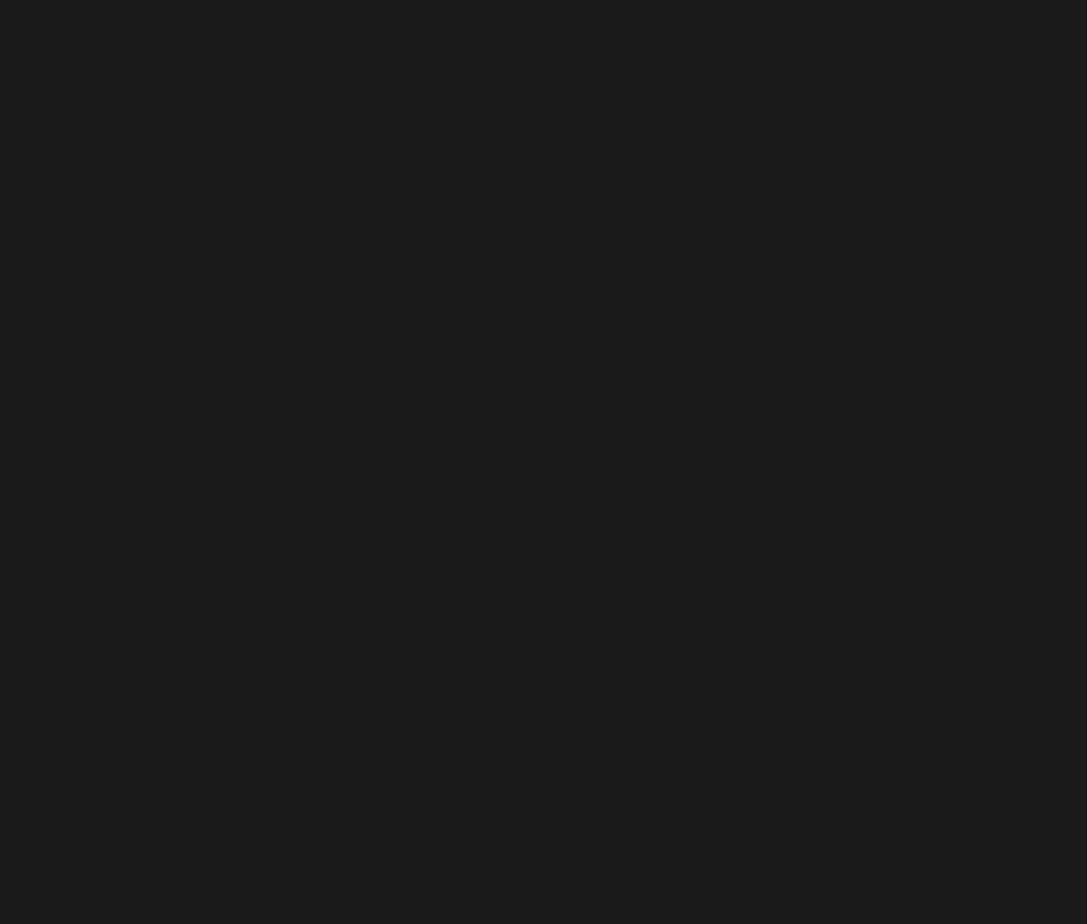
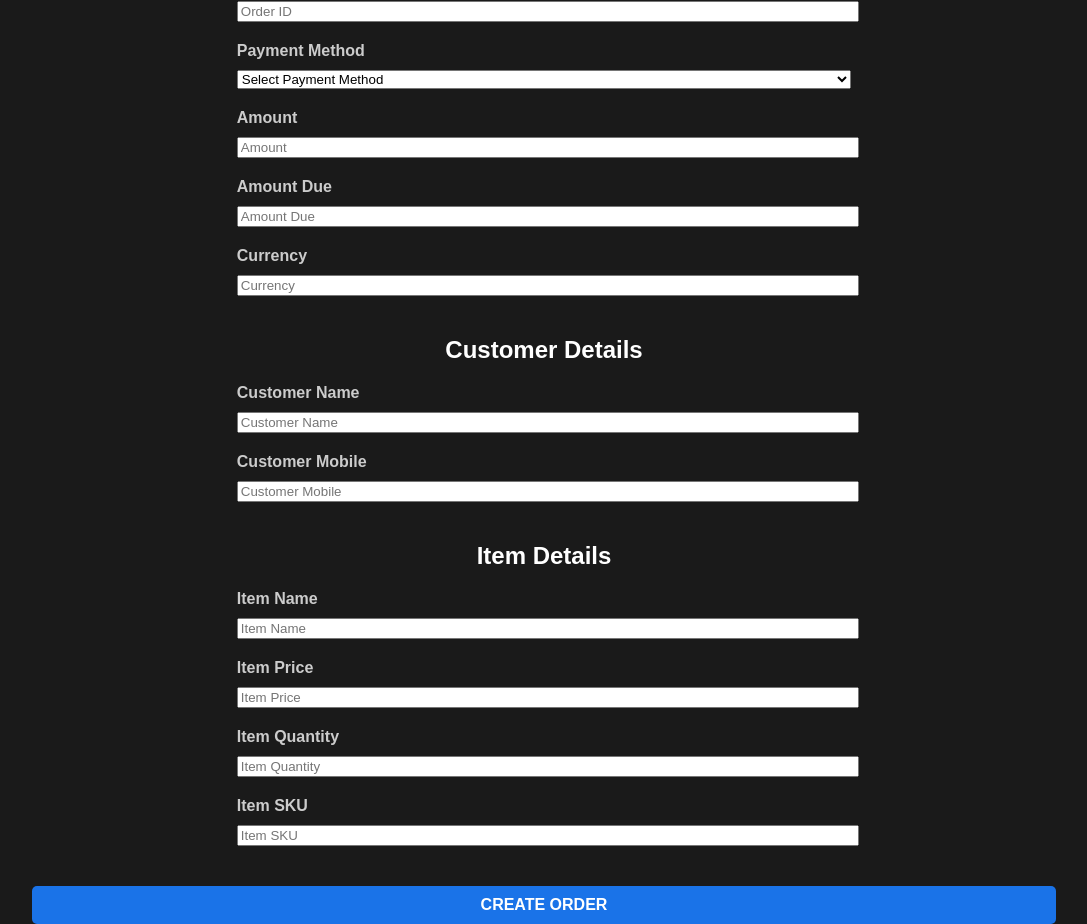
Before and after one commit to mrnbrase/OTO-APIs, a React (Create React App) app in the folder appa/: page / in a window 1280 px wide. Shown: the part 709-1633 px from the top of the page, without its empty margins (96-1183 px from the left). Before the commit the page ends 800 px from the top, so only its background shows below. Built offline with nearby package versions, Linux system fonts and the light colour scheme; no server answers.

Commit message:
a test create order working kinda

```diff
--- a/appa/src/App.js
+++ b/appa/src/App.js
@@ -1,10 +1,12 @@
 import React from 'react';
-import ShippingData from './ShippingData'; // adjust the path if necessary
+import ShippingData from './ShippingData';
+import CreateOrder from './createorder'; // Import the CreateOrder component
 
 function App() {
   return (
     <div className="App">
       <ShippingData />
+      <CreateOrder />
     </div>
   );
 }
--- /dev/null
+++ b/appa/src/createorder.css
@@ -0,0 +1,32 @@
+.form {
+    display: flex;
+    flex-direction: column;
+    align-items: center;
+}
+
+.label {
+    display: flex;
+    flex-direction: column;
+    width: 80%;
+    margin-bottom: 20px;
+}
+
+.input {
+    margin-top: 10px;
+    width: 100%;
+}
+
+.button {
+    width: 80%;
+    padding: 10px 20px;
+    border: none;
+    background-color: #1a73e8;
+    color: white;
+    cursor: pointer;
+    font-size: 1em;
+    border-radius: 5px;
+    text-transform: uppercase;
+    font-weight: bold;
+    transition: background-color 0.3s ease, transform 0.3s ease;
+    margin-top: 20px;
+}
--- /dev/null
+++ b/appa/src/createorder.js
@@ -0,0 +1,173 @@
+import React, { useState, useEffect } from 'react';
+import axios from 'axios';
+import './createorder.css';
+
+const CreateOrder = () => {
+    const [token, setToken] = useState("");
+    const [orderData, setOrderData] = useState({
+        "orderId": "1234",
+        "pickupLocationCode": "jdd_wh",
+        "createShipment": "true",
+        "deliveryOptionId": 564,
+        "payment_method": "paid",
+        "amount": 100,
+        "amount_due": 0,
+        "currency": "SAR",
+        "customsValue":"12",
+        "customsCurrency":"USD",
+        "packageCount": 2,
+        "packageWeight": 1,
+        "boxWidth": 10,
+        "boxLength": 10,
+        "boxHeight": 10,
+        "orderDate": "31/12/2022 15:45",
+        "deliverySlotDate": "31/12/2020",
+        "deliverySlotTo": "12pm",
+        "deliverySlotFrom": "2:30pm",
+        "senderName":"Sender Company",
+        "customer": {
+            "name": "عبدالله الغامدي",
+            "email": "test@test.com",
+            "mobile": "546607389",
+            "address": "6832, Abruq AR Rughamah District, Jeddah 22272 3330, Saudi Arabia",
+            "district": "Al Hamra",
+            "city": "Jeddah",
+            "country": "SA",
+            "postcode": "12345",
+            "lat": "40.706333",
+            "lon": "29.888211",
+            "refID":"1000012",
+            "W3WAddress":"alarmed.cards.stuffy"
+        },
+        "items": [
+            {
+                "productId": 112,
+                "name": "test product",
+                "price": 100,
+                "rowTotal": 100,
+                "taxAmount": 15,
+                "quantity": 1,
+                "sku": "test-product",
+                "image": "http://...."
+            },
+            {
+                "name": "test product 2",
+                "price": 100,
+                "quantity": 1,
+                "sku": "test-product-2"
+            }
+        ]
+    });
+
+
+    const getToken = () => {
+        var refresh = {
+            "refresh_token": "AMf-vBxyYfrcy9ZMzic7ZsYn1rYPKTh2h5cMq4Zn8o2XDjfcGrp-oNQNg-Cza7dHNk0yPMjNTDnWlE_xtQdojVdOzgNO5CarK6uB5TLECWBEj0FRKYCmcn-cFd5g_jcR6zLsz2v0pXlaSuNFv6MBjBuCkHvZ49hTmsdNZvOdiDzQJWbTJd4SoarLrJC_KqiJqBDpDE-uZTyChELAtJvj5qn4sKxbek00hA"
+        };
+
+        axios.post("https://api.tryoto.com/rest/v2/refreshToken", refresh, {
+            headers: {
+                "Content-Type": "application/json"
+            }
+        })
+        .then(response => {
+            setToken(response.data.access_token);
+        })
+        .catch(error => console.log('error', error));
+    };
+
+    useEffect(() => {
+        getToken();
+    }, []);
+
+    const createOrder = () => {
+        const data = JSON.stringify(orderData);
+        console.log('orderData:', orderData); // log orderData
+
+        console.log('access_token:', token); // log token
+
+        const config = {
+            method: 'post',
+            maxBodyLength: Infinity,
+            url: 'https://api.tryoto.com/rest/v2/createOrder',
+            headers: {
+                'Accept': 'application/json',
+                'Authorization': `Bearer ${token}`
+            },
+            data : data
+        };
+
+        axios(config)
+        .then(response => {
+            console.log(JSON.stringify(response.data));
+        })
+        .catch(error => {
+            console.log(error);
+        });
+    };
+
+    const handleSubmit = (e) => {
+        e.preventDefault();
+        createOrder();
+    };
+
+    return (
+        <form onSubmit={handleSubmit} className="form">
+            <label className="label">
+                <span>Order ID</span>
+                <input type="text" className="input" placeholder="Order ID" onChange={e => setOrderData({...orderData, orderId: e.target.value})} required />
+            </label>
+            <label className="label">
+                <span>Payment Method</span>
+                <select className="input" onChange={e => setOrderData({...orderData, payment_method: e.target.value})} required>
+                    <option value="">Select Payment Method</option>
+                    <option value="cod">COD</option>
+                    <option value="paid">Paid</option>
+                </select>
+            </label>
+            <label className="label">
+                <span>Amount</span>
+                <input type="number" className="input" placeholder="Amount" onChange={e => setOrderData({...orderData, amount: parseFloat(e.target.value)})} required />
+            </label>
+            <label className="label">
+                <span>Amount Due</span>
+                <input type="number" className="input" placeholder="Amount Due" onChange={e => setOrderData({...orderData, amount_due: parseFloat(e.target.value)})} required />
+            </label>
+            <label className="label">
+                <span>Currency</span>
+                <input type="text" className="input" placeholder="Currency" onChange={e => setOrderData({...orderData, currency: e.target.value})} required />
+            </label>
+
+            <h2>Customer Details</h2>
+            <label className="label">
+                <span>Customer Name</span>
+                <input type="text" className="input" placeholder="Customer Name" onChange={e => setOrderData({...orderData, customer: {...orderData.customer, name: e.target.value}})} required />
+            </label>
+            <label className="label">
+                <span>Customer Mobile</span>
+                <input type="text" className="input" placeholder="Customer Mobile" onChange={e => setOrderData({...orderData, customer: {...orderData.customer, mobile: e.target.value}})} required />
+            </label>
+
+            <h2>Item Details</h2>
+            <label className="label">
+                <span>Item Name</span>
+                <input type="text" className="input" placeholder="Item Name" onChange={e => setOrderData({...orderData, items: [{...orderData.items[0], name: e.target.value}]})} required />
+            </label>
+            <label className="label">
+                <span>Item Price</span>
+                <input type="text" className="input" placeholder="Item Price" onChange={e => setOrderData({...orderData, items: [{...orderData.items[0], price: e.target.value}]})} required />
+            </label>
+            <label className="label">
+                <span>Item Quantity</span>
+                <input type="text" className="input" placeholder="Item Quantity" onChange={e => setOrderData({...orderData, items: [{...orderData.items[0], quantity: e.target.value}]})} required />
+            </label>
+            <label className="label">
+                <span>Item SKU</span>
+                <input type="text" className="input" placeholder="Item SKU" onChange={e => setOrderData({...orderData, items: [{...orderData.items[0], sku: e.target.value}]})} required />
+            </label>
+            <button type="submit" className="button">Create Order</button>
+        </form>
+    );
+};
+
+export default CreateOrder;
```
